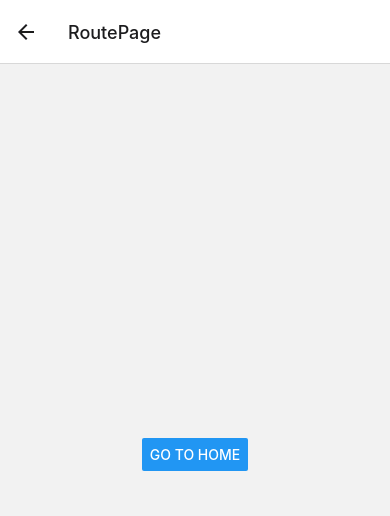
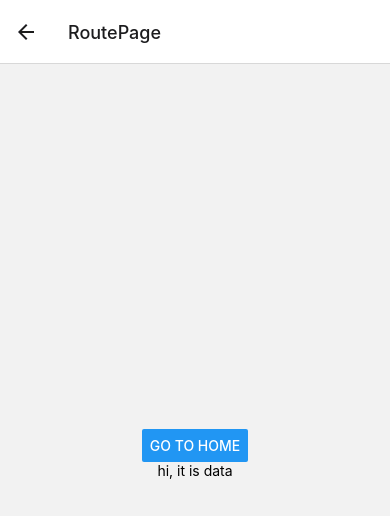
Before and after one commit to alexkkm/SmartApp, a React Native app: screen /Home in a window 390 px wide. Both pictures are taken after a click on the button "GO TO ROUTEPAGE". Shown: the top 516 px of the page. Built offline with nearby package versions, Linux system fonts and the light colour scheme.

Commit message:
done navigation with parameters

```diff
--- a/Home.js
+++ b/Home.js
@@ -1,12 +1,13 @@
-import { View, Button } from "react-native";
+import { Text, View, Button } from "react-native";
 
 const HomeScreen = ({ navigation }) => {
   return (
     <View style={{ flex: 1, alignItems: 'center', justifyContent: 'center' }}>
       <Button
         title="Go to RoutePage"
-        onPress={() => navigation.navigate('RoutePage')}
+        onPress={() => navigation.navigate('RoutePage', { data: ["hi, ", "it is data"] })}
       />
+
     </View>
   );
 }
--- a/new.js
+++ b/new.js
@@ -1,12 +1,13 @@
-import { View, Button } from "react-native";
+import { Text, View, Button } from "react-native";
 
-const RoutePage = ({ navigation }) => {
+const RoutePage = ({ navigation, route }) => {
     return (
         <View style={{ flex: 1, alignItems: 'center', justifyContent: 'center' }}>
             <Button
                 title="Go to Home"
-                onPress={() => navigation.navigate('Home')}
+                onPress={() => navigation.navigate('Home', { message: "Back" })}
             />
+            <Text>{route.params.data}</Text>
         </View>
     );
 }
```
